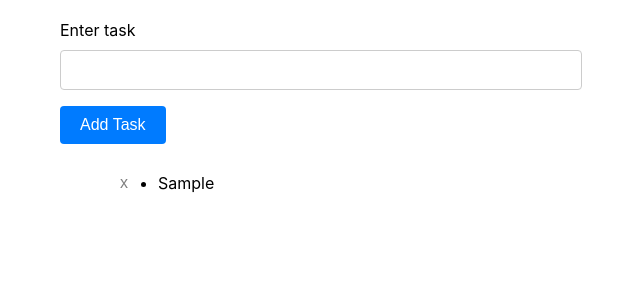
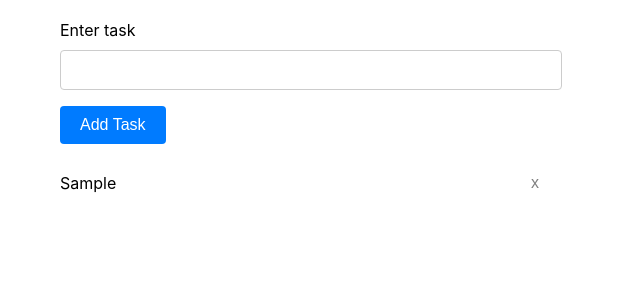
Before and after one commit to lswebdevelops/react-tasks-app, a React (Create React App) app: page / in a window 1280 px wide. Both pictures are taken after typing "Sample" into the empty fields and a click on the button "Add Task". Shown: the top 300 px of the page, without its empty margins (330-970 px from the left). Built offline with nearby package versions, Linux system fonts and the light colour scheme.

Commit message:
Check if task.text is empty

```diff
--- a/src/App.js
+++ b/src/App.js
@@ -27,6 +27,10 @@ class App extends Component {
 
   onSubmitTask = (e) => {
     e.preventDefault();
+     // Check if task.text is empty
+  if (this.state.task.text.trim() === "") {
+    return; // Exit the function if the text is empty
+  }
     const newTask = {
       text: this.state.task.text,
       id: uniqid(),
--- a/src/Components/Overview.js
+++ b/src/Components/Overview.js
@@ -9,10 +9,10 @@ const Overview = (props) => {
       {tasks.map((task) => {
         return (
           <div className="task-container" key={task.id}>
-            <button className="delete" onClick={() => deleteTask(task.id)}>
+            <li className="li-task-container">{task.text}</li>
+            <button className="delete-button" onClick={() => deleteTask(task.id)}>
               x
             </button>
-            <li>{task.text}</li>
           </div>
         );
       })}
--- a/src/Styles/Components.css
+++ b/src/Styles/Components.css
@@ -1,7 +1,8 @@
 .container {
   max-width: 500px;
   margin: 0 auto;
-  padding: 20px;
+  padding-top: 20px;
+
   background-color: white;
 }
 
@@ -15,7 +16,7 @@ label {
 }
 
 input[type="text"] {
-  width: 100%;
+  width: 96%;
   padding: 10px;
   font-size: 16px;
   border: 1px solid #ccc;
@@ -40,26 +41,35 @@ button:hover {
   margin-bottom: 10px;
 }
 
-.delete {
+.delete-button {
   border: none;
-  width: auto;
+  width: 50px;
   color: gray;
   background-color: white;
+  margin-right: -25px;
 }
-.delete:hover {
+.delete-button:hover {
   color: red;
   background-color: white;
-  font-size: large;
+  font-size: larger;
+  font-weight: 700;
 }
 .task-container {
   display: flex;
   justify-content: left;
   align-items: center;
-  gap: 10px;
 }
-li::marker {
-  text-decoration: double;
-}
+
 hr {
   border: none;
 }
+
+.li-task-container{
+  width: 450px;
+  overflow: hidden;
+  margin-left: -40px;
+
+}
+ul{
+  margin:0;
+}
```
